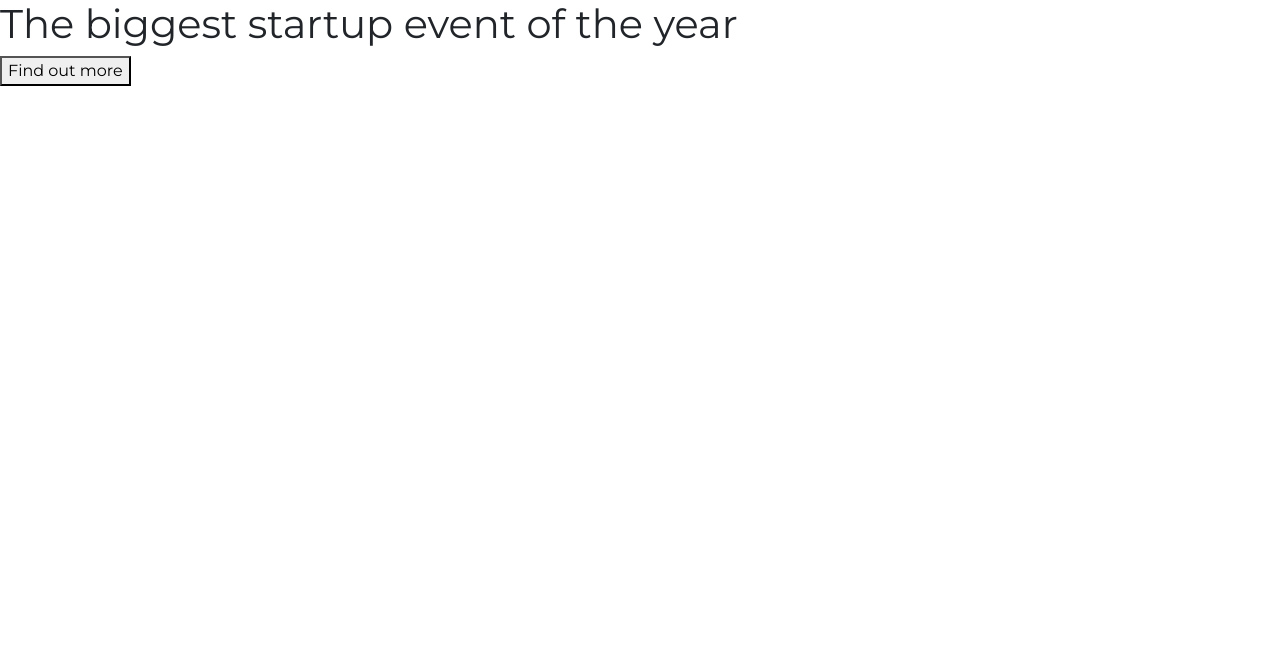
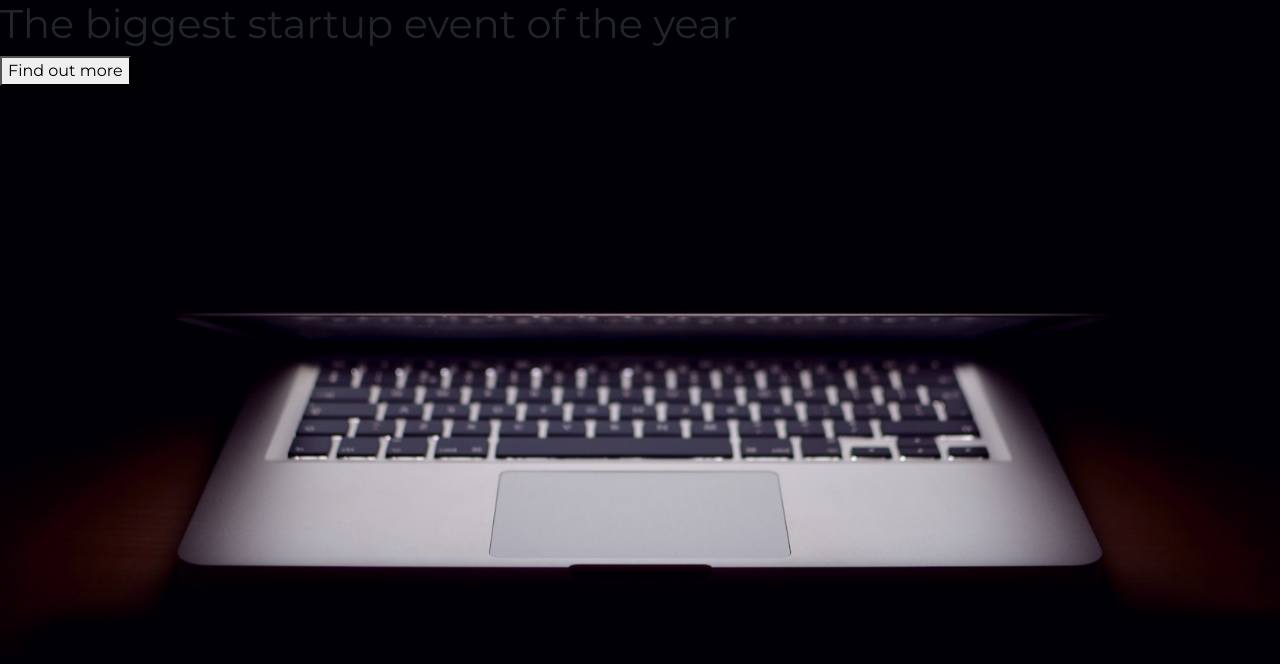
Before and after one commit to dvru/ztm-web-developement-2022, a plain HTML site: page Bootstrap/index.html in a window 1280 px wide. Drawn offline with nearby package versions, Linux system fonts and the light colour scheme.

Commit message:
Bootstrap

```diff
--- a/Bootstrap/style.css
+++ b/Bootstrap/style.css
@@ -3,4 +3,9 @@ html {
   width: 100%;
   height: 100%;
   font-family: 'Montserrat', sans-serif;
+  background: url(header.jpg) no-repeat center center fixed;
+  -webkit-background-size: cover;
+  -moz-background-size: cover;
+  -o-background-size: cover;
+  background-size: cover;
 }
```
